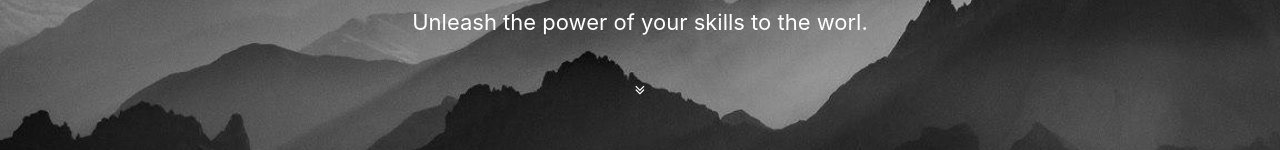
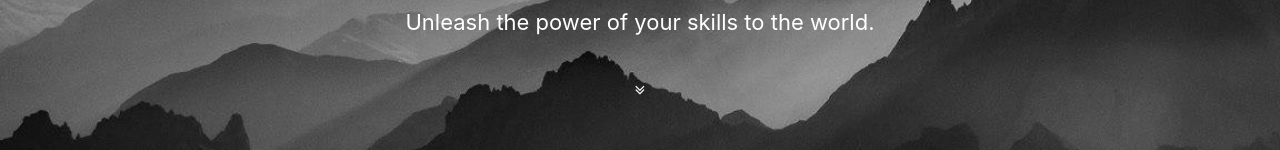
Before and after one commit to ilyeshammadi/my-startup, a website with bundled scripts: page static/index.html in a window 1280 px wide. Shown: the part 398-548 px from the top of the page. Built offline with nearby package versions, Linux system fonts and the light colour scheme.

Commit message:
Fix typo in the header description ref T5

```diff
--- a/static/index.html
+++ b/static/index.html
@@ -56,7 +56,7 @@
           <div class="row">
             <div class="col-lg-8 mx-auto">
               <h1 class="brand-heading">Grayscale</h1>
-              <p class="intro-text">Unleash the power of your skills to the worl.</p>
+              <p class="intro-text">Unleash the power of your skills to the world.</p>
               <a href="#about" class="btn btn-circle js-scroll-trigger">
                 <i class="fa fa-angle-double-down animated"></i>
               </a>
```
